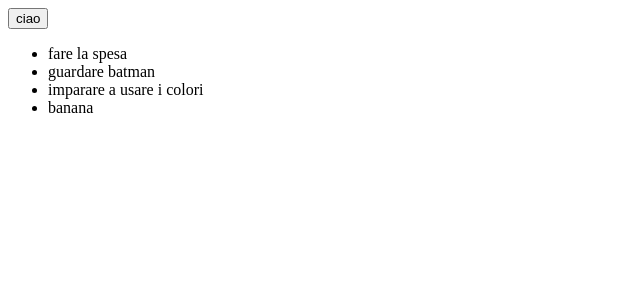
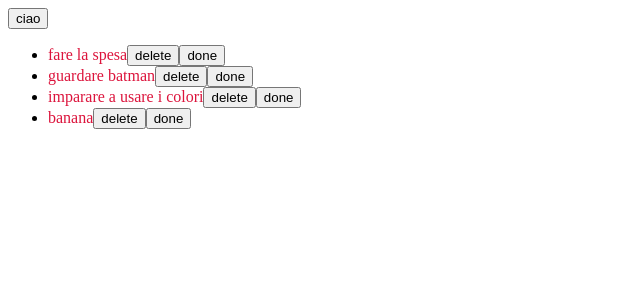
Before and after one commit to enricogiacomazzi/frot-todo-list, a React (Vite) app: page / in a window 1280 px wide. Shown: the top 300 px of the page, without its empty margins (0-640 px from the left). Built offline with nearby package versions, Linux system fonts and the light colour scheme.

Commit message:
immer + style

```diff
--- a/package.json
+++ b/package.json
@@ -10,6 +10,7 @@
     "preview": "vite preview"
   },
   "dependencies": {
+    "immer": "^10.1.3",
     "react": "^19.1.1",
     "react-dom": "^19.1.1"
   },
--- a/src/App.jsx
+++ b/src/App.jsx
@@ -1,5 +1,6 @@
 import style from './App.module.css';
 import { useState } from 'react';
+import {produce} from 'immer';
 
 
 const initialState = [
@@ -15,17 +16,53 @@ function App() {
   // console.log('todos', todos);
 
   function tmp() {
-    const a1 = [1, 2, 3];
-    const a2 = a1.map(x => x * 5);
-    console.log(a2);
+    setTodos(produce(todos, draft => {
+      draft.pop();
+    }));
   }
 
+  function deleteTodo(td) {
+
+    setTodos(todos.filter(t => t.id !== td.id));
+
+
+    const index = todos.findIndex(t => t.id === td.id);
+
+    setTodos(produce(todos, draft => {
+      draft.splice(index, 1);
+    }));
+  }
+
+  function toggleTodo(td) {
+    const index = todos.findIndex(t => t.id === td.id);
+
+    setTodos(produce(todos, draft => {
+      draft[index].done = !draft[index].done;
+    }));
+  }
+
+  // function todoStyle(td) {
+  //   let res = 'todo';
+  //   if(td.done) {
+  //     res += ' done';
+  //   }
+
+  //   return res;
+  // }
+
+  function todoStyle(td) {
+    return ['todo', td.done ? 'done' : null].filter(x => !!x).join(' ');
+  }
 
   return (
     <>
     <button onClick={tmp}>ciao</button>
       <ul>
-        {todos.map(t => <li key={t.id}>{t.text}</li>)}
+        {todos.map(t => <li key={t.id}>
+            <span className={todoStyle(t)}>{t.text}</span>
+            <button onClick={() => deleteTodo(t)}>delete</button>
+            <button onClick={() => toggleTodo(t)}>{t.done ? 'undone' : 'done'}</button>
+          </li>)}
       </ul>
     </>
   )
--- a/src/index.css
+++ b/src/index.css
@@ -28,3 +28,11 @@
 .ciccio {
   background-color: purple;
 }
+
+.todo {
+  color: crimson;
+}
+
+.done {
+  text-decoration: line-through;
+}
```
Also changed, not shown: 1 other file (tests, documents, lock files or other folders).
